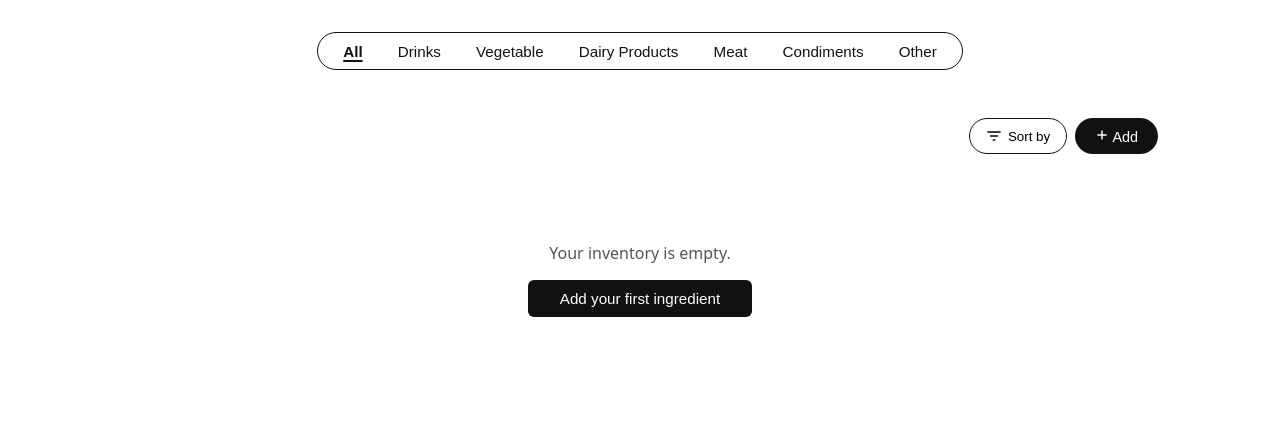
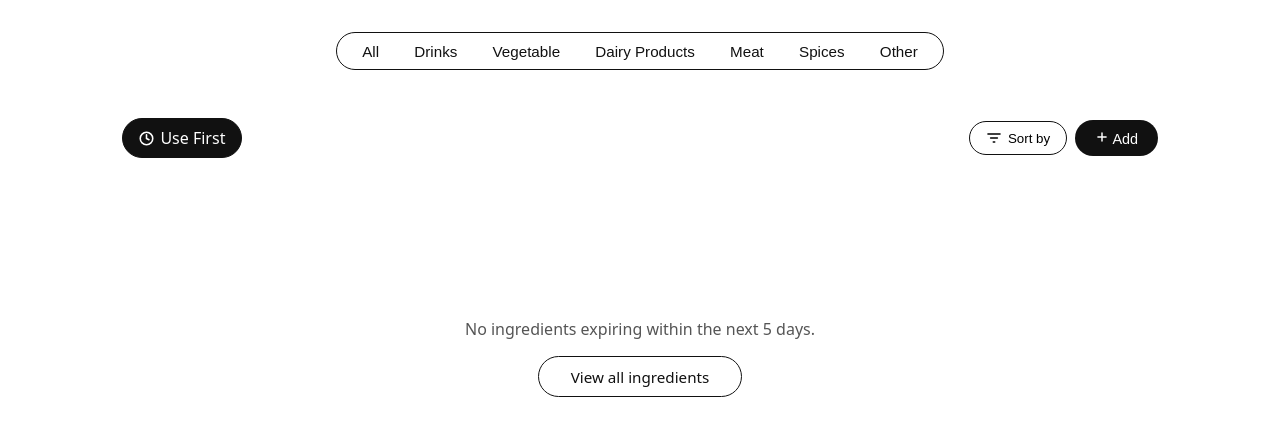
Before and after one commit to ohlunlacassi/fridge-manager-project, a Flask app: page /?filter=use-first in a window 1280 px wide. Shown: the part 69-505 px from the top of the page. Run offline with Flask 3, Linux system fonts and the light colour scheme; the visitor is signed in with stand-in values (Sample User, id 1); data that the repository does not hold is empty.

Commit message:
Add Use First filter

```diff
--- a/app/routes.py
+++ b/app/routes.py
@@ -27,11 +27,52 @@ def get_dates() -> dict:
 @main.route("/")
 @login_required
 def index():
-    """Dashboard — show all ingredients belonging to the current user."""
-    items = Ingredient.query.filter_by(user_id=current_user.id).order_by(Ingredient.id.desc()).all()
-    return render_template("ingredients/dashboard.html", ingredients=items,
-                           categories=CATEGORIES, units=UNITS,
-                           **get_dates())
+    """Dashboard — show ingredients belonging to the current user.
+
+    Supports two optional query parameters:
+      ?filter=use-first  — show only items expiring within 5 days (or expired),
+                           sorted by nearest expiry date ascending.
+      ?category=<name>   — filter by a single category (ignored when use-first
+                           is active).
+    """
+    filter_mode = request.args.get("filter", "")
+    active_category = request.args.get("category", "all")
+
+    base_query = Ingredient.query.filter_by(user_id=current_user.id)
+
+    if filter_mode == "use-first":
+        # Show only ingredients with an expiry date set that are already expired
+        # or expire within the next 5 days.  Expired items sort first because
+        # their date is earlier (ascending order).
+        cutoff = datetime.date.today() + datetime.timedelta(days=5)
+        ingredients = (
+            base_query
+            .filter(
+                Ingredient.expiry_date.isnot(None),
+                Ingredient.expiry_date <= cutoff,
+            )
+            .order_by(Ingredient.expiry_date.asc())
+            .all()
+        )
+    elif active_category != "all":
+        ingredients = (
+            base_query
+            .filter_by(category=active_category)
+            .order_by(Ingredient.id.desc())
+            .all()
+        )
+    else:
+        ingredients = base_query.order_by(Ingredient.id.desc()).all()
+
+    return render_template(
+        "ingredients/dashboard.html",
+        ingredients=ingredients,
+        categories=CATEGORIES,
+        units=UNITS,
+        active_category=active_category,
+        filter_mode=filter_mode,
+        **get_dates(),
+    )
 
 
 @main.route("/ingredient/add", methods=["GET", "POST"])
--- a/app/static/css/components.css
+++ b/app/static/css/components.css
@@ -8,14 +8,47 @@
   gap: 0.75rem;
 }
 
+.toolbar {
+  display: flex;
+  justify-content: center;
+  margin-bottom: 1rem;
+}
+
 .toolbar-right {
   display: flex;
-  justify-content: flex-end;
+  align-items: center;
+  justify-content: space-between;
   gap: 0.5rem;
-  margin-bottom: 0.5rem;
+  margin-bottom: 5rem;
   width: 100%;
   margin-top: 3rem;
   position: relative;
+}
+
+/* Right-side group: Sort by + Add */
+.toolbar-right-actions {
+  display: flex;
+  align-items: center;
+  gap: 0.5rem;
+  position: relative;
+}
+
+/* ── Use First button ── */
+.btn-use-first {
+  text-decoration: none;
+  white-space: nowrap;
+}
+
+/* Active state — filled black when filter is on */
+.btn-use-first.active {
+  background: #111;
+  color: #fff;
+  border-color: #111;
+}
+
+.btn-use-first.active:hover {
+  background: #333;
+  border-color: #333;
 }
 
 /* ── Filter tabs — single bordered pill ── */
@@ -186,6 +219,26 @@
   color: #111;
 }
 
+.ingredient-quantity-controls {
+  display: flex;
+  align-items: center;
+  gap: 0.4rem;
+}
+
+.card-qty-btn {
+  background: none;
+  border: none;
+  cursor: pointer;
+  font-size: 1rem;
+  color: #666;
+  padding: 0 0.2rem;
+  line-height: 1;
+}
+
+.card-qty-btn:hover {
+  color: #000;
+}
+
 /* ── Empty state ── */
 .empty-state {
   text-align: center;
@@ -353,6 +406,10 @@
   color: #999;
 }
 
+.btn {
+  border-radius: 999px;
+}
+
 /* ── Small button ── */
 .btn-sm {
   font-size: 0.9rem;
--- a/app/templates/ingredients/dashboard.html
+++ b/app/templates/ingredients/dashboard.html
@@ -1,19 +1,66 @@
 {% extends "base.html" %} {% block title %}My Ingredients — Fridge Manager{%
 endblock %} {% block content %}
 
+{# ── Category filter tabs ── #}
 <div class="toolbar">
   <div class="filter-tabs">
-    <button class="filter-tab active" data-category="all">All</button>
-    <button class="filter-tab" data-category="Drinks">Drinks</button>
-    <button class="filter-tab" data-category="Vegetables">Vegetable</button>
-    <button class="filter-tab" data-category="Dairy">Dairy Products</button>
-    <button class="filter-tab" data-category="Meat">Meat</button>
-    <button class="filter-tab" data-category="Condiments">Condiments</button>
-    <button class="filter-tab" data-category="Other">Other</button>
+    <button
+      class="filter-tab {% if active_category == 'all' and filter_mode != 'use-first' %}active{% endif %}"
+      data-category="all"
+    >All</button>
+    <button
+      class="filter-tab {% if active_category == 'Drinks' %}active{% endif %}"
+      data-category="Drinks"
+    >Drinks</button>
+    <button
+      class="filter-tab {% if active_category == 'Vegetables' %}active{% endif %}"
+      data-category="Vegetables"
+    >Vegetable</button>
+    <button
+      class="filter-tab {% if active_category == 'Dairy' %}active{% endif %}"
+      data-category="Dairy"
+    >Dairy Products</button>
+    <button
+      class="filter-tab {% if active_category == 'Meat' %}active{% endif %}"
+      data-category="Meat"
+    >Meat</button>
+    <button
+      class="filter-tab {% if active_category == 'Spices' %}active{% endif %}"
+      data-category="Spices"
+    >Spices</button>
+    <button
+      class="filter-tab {% if active_category == 'Other' %}active{% endif %}"
+      data-category="Other"
+    >Other</button>
   </div>
 </div>
 
+{# ── Secondary toolbar: Use First (left) | Sort by + Add (right) ── #}
 <div class="toolbar-right">
+  {# Use First — links to ?filter=use-first; active when filter is applied #}
+  <a
+    href="{{ url_for('main.index') if filter_mode == 'use-first' else url_for('main.index', filter='use-first') }}"
+  class="btn-icon btn-use-first {% if filter_mode == 'use-first' %}active{% endif %}"
+>
+    <svg
+      xmlns="http://www.w3.org/2000/svg"
+      width="15"
+      height="15"
+      viewBox="0 0 24 24"
+      fill="none"
+      stroke="currentColor"
+      stroke-width="2.5"
+      stroke-linecap="round"
+      stroke-linejoin="round"
+    >
+      <path d="M12 2a10 10 0 1 0 0 20 10 10 0 0 0 0-20z" />
+      <path d="M12 6v6l4 2" />
+    </svg>
+    Use First
+  </a>
+
+  <div class="toolbar-right-actions">
+    {# Sort dropdown trigger #}
     <button class="btn-icon" id="sort-btn">
       <svg
         xmlns="http://www.w3.org/2000/svg"
@@ -45,8 +92,7 @@ endblock %} {% block content %}
       <button class="sort-option" data-sort="expiry-desc">
         Expiry date (latest first)
       </button>
-    <button class="sort-option" data-sort="name-asc">Name (A–Z)</button>
-    <button class="sort-option" data-sort="name-dsc">Name (Z-A)</button>
+      <button class="sort-option" data-sort="name">Name (A–Z)</button>
     </div>
 
     <button class="btn btn-primary btn-sm" id="open-add-modal">
@@ -65,6 +111,7 @@ endblock %} {% block content %}
       </svg>
       Add
     </button>
+  </div>
 </div>
 
 {% if ingredients %}
@@ -178,7 +225,7 @@ endblock %} {% block content %}
           <path d="M5 8h14" />
           <path d="M16 8l1 3a4 4 0 0 1-4 4" />
         </svg>
-        {% elif ingredient.category == "Condiments" %}
+        {% elif ingredient.category == "Spices" %}
         <svg
           xmlns="http://www.w3.org/2000/svg"
           viewBox="0 0 24 24"
@@ -227,9 +274,30 @@ endblock %} {% block content %}
       </div>
       <div class="ingredient-quantity-block">
         <p class="ingredient-quantity-label">amount</p>
-        <span class="ingredient-quantity">
-  {{ ingredient.quantity | int if ingredient.quantity == ingredient.quantity | int else ingredient.quantity }} {{ ingredient.unit }}
+        <div class="ingredient-quantity-controls">
+          <button
+            class="card-qty-btn"
+            data-id="{{ ingredient.id }}"
+            data-action="decrease"
+          >
+            -
+          </button>
+          <span
+            class="ingredient-quantity"
+            id="qty-display-{{ ingredient.id }}"
+          >
+            {{ ingredient.quantity | int if ingredient.quantity ==
+            ingredient.quantity | int else ingredient.quantity }} {{
+            ingredient.unit }}
           </span>
+          <button
+            class="card-qty-btn"
+            data-id="{{ ingredient.id }}"
+            data-action="increase"
+          >
+            +
+          </button>
+        </div>
       </div>
     </div>
   </div>
@@ -237,7 +305,14 @@ endblock %} {% block content %}
 </div>
 
 {% else %}
+{# ── Empty state — message differs based on active filter ── #}
 <div class="empty-state" id="ingredient-grid">
+  {% if filter_mode == 'use-first' %}
+  <p>No ingredients expiring within the next 5 days.</p>
+  <a href="{{ url_for('main.index') }}" class="btn btn-secondary" style="width: auto; padding: 0.6rem 2rem">
+    View all ingredients
+  </a>
+  {% else %}
   <p>Your inventory is empty.</p>
   <button
     class="btn btn-primary"
@@ -246,8 +321,11 @@ endblock %} {% block content %}
   >
     Add your first ingredient
   </button>
+  {% endif %}
 </div>
-{% endif %} {# ── No results message ── #}
+{% endif %}
+
+{# ── No results message (shown by JS during client-side search/filter) ── #}
 <div id="no-results-msg" class="empty-state" style="display: none">
   <p>No ingredients found.</p>
 </div>
@@ -304,7 +382,6 @@ endblock %} {% block content %}
           id="expiry_date"
           name="expiry_date"
           min="{{ today }}"
-          max="{{ max_date }}"
         />
       </div>
       <div class="modal-actions">
@@ -371,8 +448,10 @@ endblock %} {% block content %}
         </select>
       </div>
       <div class="form-group">
-        <label for="edit-expiry">Expiry Date <span class="optional">(optional)</span></label>
-        <input type="date" id="edit-expiry" name="expiry_date" max="{{max_date}}" />
+        <label for="edit-expiry"
+          >Expiry Date <span class="optional">(optional)</span></label
+        >
+        <input type="date" id="edit-expiry" name="expiry_date" />
       </div>
       <div class="modal-actions">
         <button type="button" class="btn btn-secondary" id="edit-cancel-btn">
```
Lines whose indentation alone changed are shown as unchanged.
